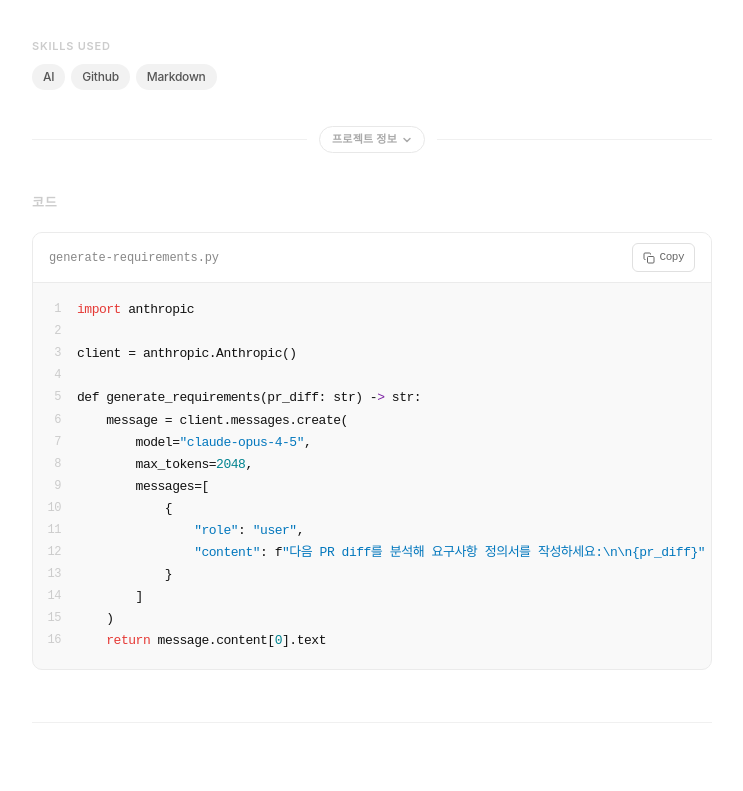
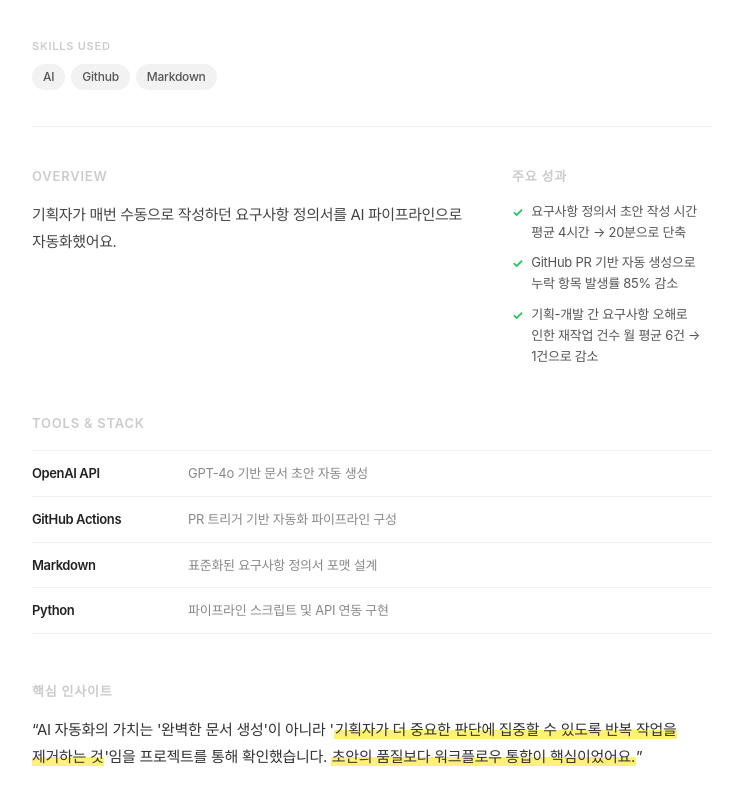
Before and after one commit to haeilylee/Portfolio, a Next.js app: page /projects/ai-requirements in a window 1280 px wide. Shown: the part 625-1416 px from the top of the page, without its empty margins (308-1051 px from the left). Built offline with nearby package versions, Linux system fonts and the light colour scheme; a web font is replaced by a local one.

Commit message:
Revert "Collapse project info panel by default with divider toggle button"
This reverts commit 8e798268336cf66153db69e44b8bec376bf07ed9.

```diff
--- a/src/app/projects/[slug]/page.tsx
+++ b/src/app/projects/[slug]/page.tsx
@@ -5,7 +5,6 @@ import { projects, getProjectBySlug } from "@/lib/projects";
 import type { Block, Section } from "@/lib/projects";
 import { notFound } from "next/navigation";
 import TocNav from "@/components/toc-nav";
-import { ProjectInfoPanel } from "@/components/project-info-panel";
 import CodeBlock from "@/components/code-block";
 import Reveal from "@/components/reveal";
 import { gradientMap, categoryColor } from "@/lib/category-styles";
@@ -415,12 +414,79 @@ export default async function ProjectDetailPage({
             </div>
           </div>
 
-          <ProjectInfoPanel
-            desc={project.desc}
-            outcomes={project.outcomes}
-            tools={project.tools}
-            insight={renderWithHighlights(project.insight, project.insightHighlights)}
-          />
+          <hr style={{ border: "none", borderTop: "1px solid #f0f0f0", margin: "0 0 40px" }} />
+
+          {/* Overview + Outcomes */}
+          <section id="overview" style={{ marginBottom: "48px" }}>
+            <div style={{ display: "grid", gridTemplateColumns: "1fr 200px", gap: "40px" }}>
+              <div>
+                <h2 style={{ fontSize: "13px", textTransform: "uppercase", letterSpacing: "0.06em", color: "#ccc", fontWeight: 600, margin: "0 0 14px" }}>
+                  Overview
+                </h2>
+                <p style={{ fontSize: "15px", color: "#444", lineHeight: 1.8, letterSpacing: "-0.025em", margin: 0 }}>
+                  {project.desc}
+                </p>
+              </div>
+              <div>
+                <h2 style={{ fontSize: "13px", textTransform: "uppercase", letterSpacing: "0.06em", color: "#ccc", fontWeight: 600, margin: "0 0 14px" }}>
+                  주요 성과
+                </h2>
+                <ul style={{ listStyle: "none", padding: 0, margin: 0, display: "flex", flexDirection: "column", gap: "10px" }}>
+                  {project.outcomes.map((o, i) => (
+                    <li key={i} style={{ display: "flex", gap: "8px", fontSize: "13px", color: "#555", lineHeight: 1.6, letterSpacing: "-0.02em" }}>
+                      <span style={{ color: "#22c55e", fontWeight: 700, flexShrink: 0, marginTop: "1px" }}>✓</span>
+                      <span>{o}</span>
+                    </li>
+                  ))}
+                </ul>
+              </div>
+            </div>
+          </section>
+
+          {/* Tools & Stack */}
+          <section style={{ marginBottom: "48px" }}>
+            <h2 style={{ fontSize: "13px", textTransform: "uppercase", letterSpacing: "0.06em", color: "#ccc", fontWeight: 600, margin: "0 0 16px" }}>
+              Tools &amp; Stack
+            </h2>
+            <div style={{ display: "flex", flexDirection: "column", gap: "0" }}>
+              {project.tools.map((tool, i) => (
+                <div
+                  key={tool.name}
+                  style={{
+                    display: "grid",
+                    gridTemplateColumns: "140px 1fr",
+                    gap: "16px",
+                    padding: "12px 0",
+                    borderTop: i === 0 ? "1px solid #f0f0f0" : "none",
+                    borderBottom: "1px solid #f0f0f0",
+                    alignItems: "baseline",
+                  }}
+                >
+                  <span style={{ fontSize: "13px", fontWeight: 600, color: "#222", letterSpacing: "-0.03em" }}>{tool.name}</span>
+                  <span style={{ fontSize: "13px", color: "#888", letterSpacing: "-0.02em", lineHeight: 1.6 }}>{tool.desc}</span>
+                </div>
+              ))}
+            </div>
+          </section>
+
+          {/* 핵심 인사이트 */}
+          <section style={{ marginBottom: "52px" }}>
+            <h2 style={{ fontSize: "13px", textTransform: "uppercase", letterSpacing: "0.06em", color: "#ccc", fontWeight: 600, margin: "0 0 14px" }}>
+              핵심 인사이트
+            </h2>
+            <p
+              style={{
+                fontSize: "15px",
+                color: "#333",
+                lineHeight: 1.85,
+                letterSpacing: "-0.02em",
+                margin: 0,
+                wordBreak: "keep-all",
+              }}
+            >
+              {renderWithHighlights(project.insight, project.insightHighlights)}
+            </p>
+          </section>
 
           {/* 코드 스니펫 */}
           {project.codeSnippet && (
--- a/src/components/project-info-panel.tsx
+++ /dev/null
@@ -1,136 +0,0 @@
-"use client";
-
-import { useState } from "react";
-
-type Tool = { name: string; desc: string };
-
-export function ProjectInfoPanel({
-  desc,
-  outcomes,
-  tools,
-  insight,
-}: {
-  desc: string;
-  outcomes: string[];
-  tools: Tool[];
-  insight: React.ReactNode;
-}) {
-  const [open, setOpen] = useState(false);
-
-  return (
-    <>
-      {/* 구분선 + 토글 버튼 */}
-      <div style={{ display: "flex", alignItems: "center", gap: "12px", margin: "0 0 40px" }}>
-        <div style={{ flex: 1, height: "1px", background: "#f0f0f0" }} />
-        <button
-          onClick={() => setOpen((v) => !v)}
-          style={{
-            display: "flex",
-            alignItems: "center",
-            gap: "5px",
-            background: "none",
-            border: "1px solid #e8e8e8",
-            borderRadius: "20px",
-            padding: "4px 12px",
-            fontSize: "11px",
-            fontWeight: 600,
-            color: "#aaa",
-            letterSpacing: "0.02em",
-            cursor: "pointer",
-            whiteSpace: "nowrap",
-            flexShrink: 0,
-          }}
-        >
-          프로젝트 정보
-          <svg
-            width="10"
-            height="10"
-            viewBox="0 0 10 10"
-            fill="none"
-            style={{
-              transform: open ? "rotate(180deg)" : "rotate(0deg)",
-              transition: "transform 0.2s ease",
-            }}
-          >
-            <path d="M2 3.5L5 6.5L8 3.5" stroke="#aaa" strokeWidth="1.5" strokeLinecap="round" strokeLinejoin="round" />
-          </svg>
-        </button>
-        <div style={{ flex: 1, height: "1px", background: "#f0f0f0" }} />
-      </div>
-
-      {/* 접히는 내용 */}
-      <div
-        style={{
-          overflow: "hidden",
-          maxHeight: open ? "2000px" : "0px",
-          opacity: open ? 1 : 0,
-          transition: "max-height 0.35s ease, opacity 0.25s ease",
-          marginBottom: open ? "0" : "0",
-        }}
-      >
-        {/* Overview + Outcomes */}
-        <section id="overview" style={{ marginBottom: "48px" }}>
-          <div style={{ display: "grid", gridTemplateColumns: "1fr 200px", gap: "40px" }}>
-            <div>
-              <h2 style={{ fontSize: "13px", textTransform: "uppercase", letterSpacing: "0.06em", color: "#ccc", fontWeight: 600, margin: "0 0 14px" }}>
-                Overview
-              </h2>
-              <p style={{ fontSize: "15px", color: "#444", lineHeight: 1.8, letterSpacing: "-0.025em", margin: 0 }}>
-                {desc}
-              </p>
-            </div>
-            <div>
-              <h2 style={{ fontSize: "13px", textTransform: "uppercase", letterSpacing: "0.06em", color: "#ccc", fontWeight: 600, margin: "0 0 14px" }}>
-                주요 성과
-              </h2>
-              <ul style={{ listStyle: "none", padding: 0, margin: 0, display: "flex", flexDirection: "column", gap: "10px" }}>
-                {outcomes.map((o, i) => (
-                  <li key={i} style={{ display: "flex", gap: "8px", fontSize: "13px", color: "#555", lineHeight: 1.6, letterSpacing: "-0.02em" }}>
-                    <span style={{ color: "#22c55e", fontWeight: 700, flexShrink: 0, marginTop: "1px" }}>✓</span>
-                    <span>{o}</span>
-                  </li>
-                ))}
-              </ul>
-            </div>
-          </div>
-        </section>
-
-        {/* Tools & Stack */}
-        <section style={{ marginBottom: "48px" }}>
-          <h2 style={{ fontSize: "13px", textTransform: "uppercase", letterSpacing: "0.06em", color: "#ccc", fontWeight: 600, margin: "0 0 16px" }}>
-            Tools &amp; Stack
-          </h2>
-          <div style={{ display: "flex", flexDirection: "column" }}>
-            {tools.map((tool, i) => (
-              <div
-                key={tool.name}
-                style={{
-                  display: "grid",
-                  gridTemplateColumns: "140px 1fr",
-                  gap: "16px",
-                  padding: "12px 0",
-                  borderTop: i === 0 ? "1px solid #f0f0f0" : "none",
-                  borderBottom: "1px solid #f0f0f0",
-                  alignItems: "baseline",
-                }}
-              >
-                <span style={{ fontSize: "13px", fontWeight: 600, color: "#222", letterSpacing: "-0.03em" }}>{tool.name}</span>
-                <span style={{ fontSize: "13px", color: "#888", letterSpacing: "-0.02em", lineHeight: 1.6 }}>{tool.desc}</span>
-              </div>
-            ))}
-          </div>
-        </section>
-
-        {/* 핵심 인사이트 */}
-        <section style={{ marginBottom: "52px" }}>
-          <h2 style={{ fontSize: "13px", textTransform: "uppercase", letterSpacing: "0.06em", color: "#ccc", fontWeight: 600, margin: "0 0 14px" }}>
-            핵심 인사이트
-          </h2>
-          <p style={{ fontSize: "15px", color: "#333", lineHeight: 1.85, letterSpacing: "-0.02em", margin: 0, wordBreak: "keep-all" }}>
-            {insight}
-          </p>
-        </section>
-      </div>
-    </>
-  );
-}
```
